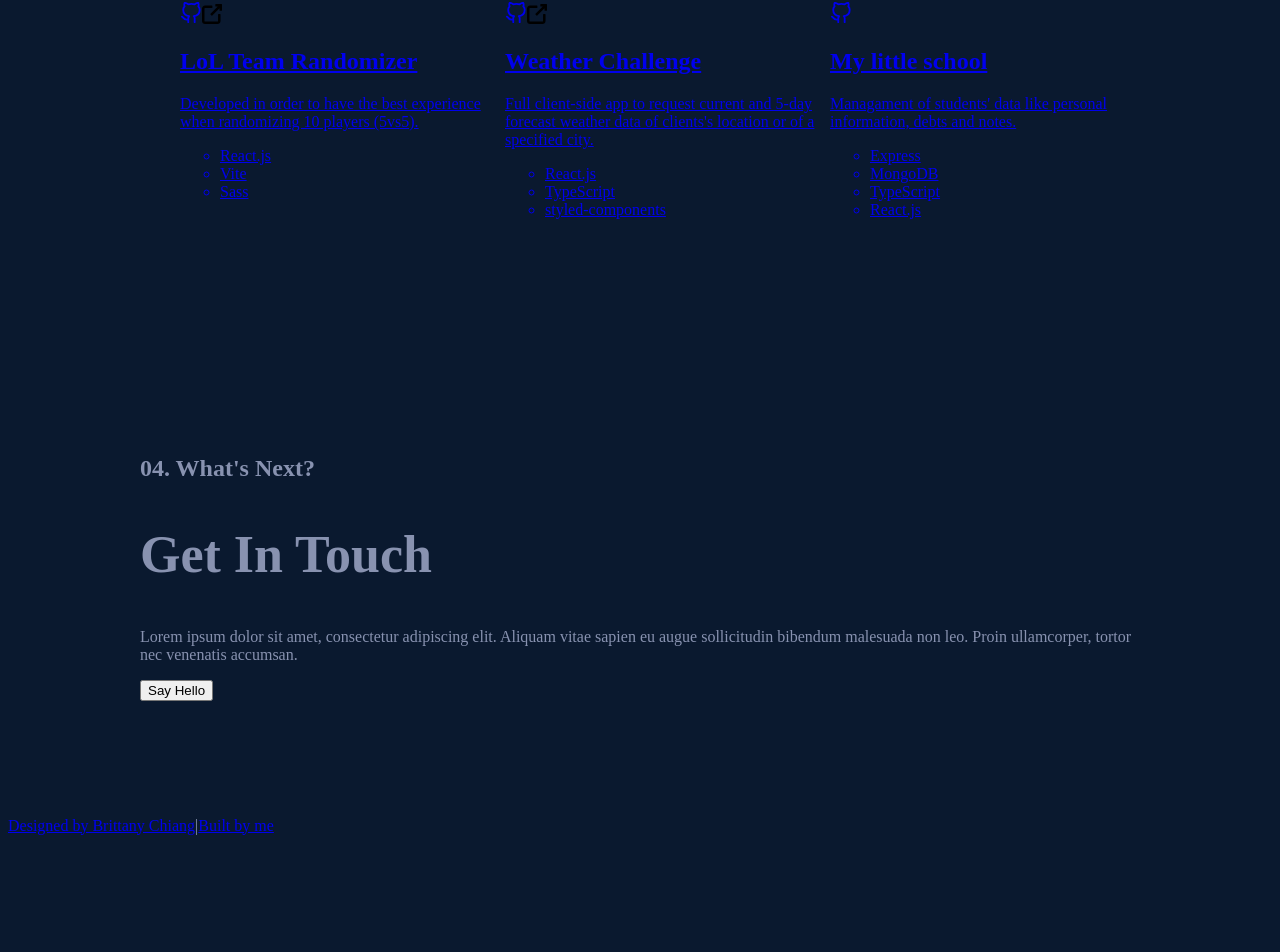
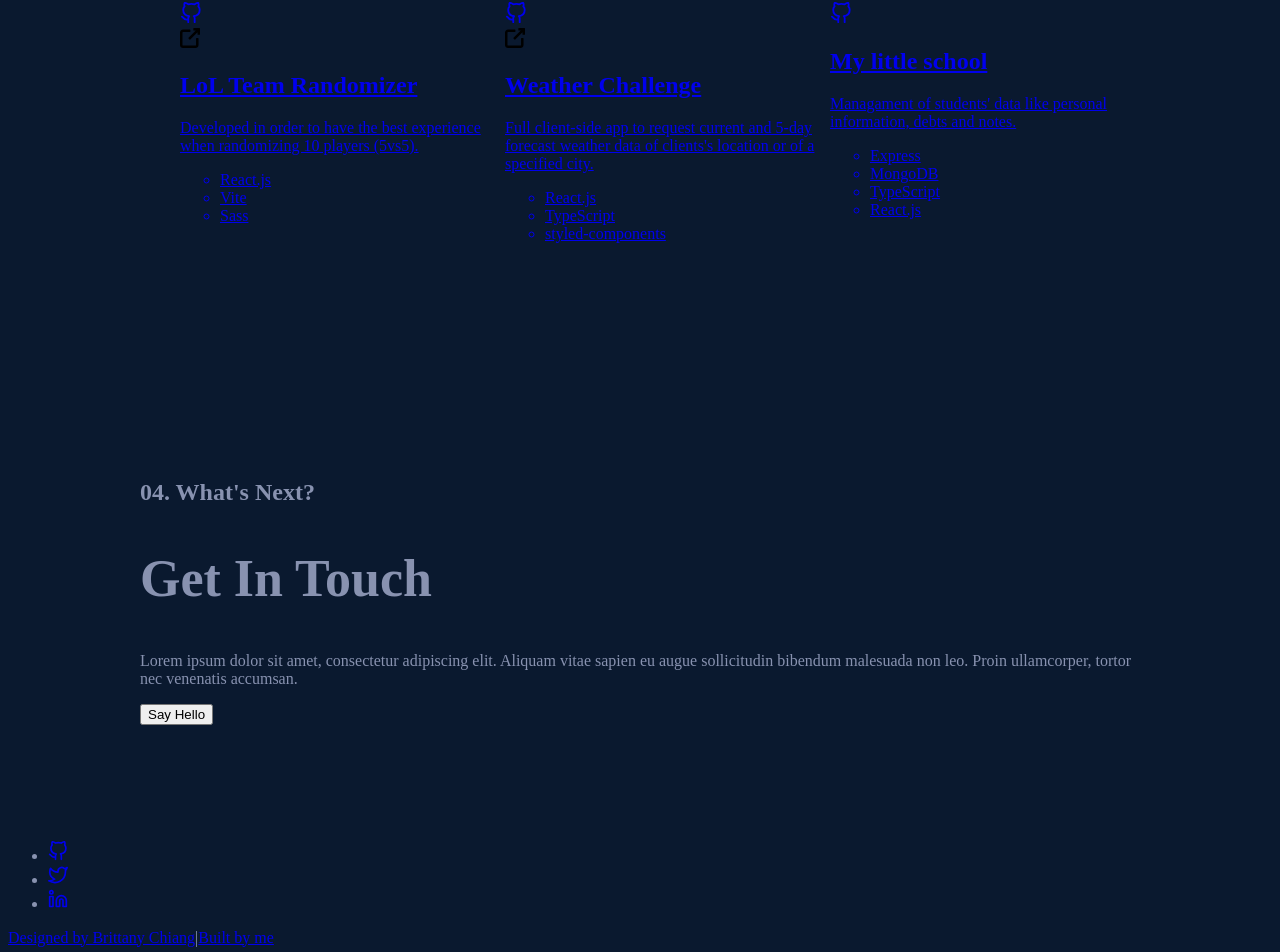
Before and after one commit to lausoffici/portfolio, a Next.js app: page / in a window 1280 px wide. Shown: the part 2562-3514 px from the top of the page. Before the commit the page ends 3413 px from the top, so only its background shows below. Built offline with nearby package versions, Linux system fonts and the light colour scheme.

Commit message:
add contact actions on footer, smooth scrolling and bug fixes

```diff
--- a/components/Project/index.jsx
+++ b/components/Project/index.jsx
@@ -20,10 +20,8 @@ const Project = ({ title, description, github, demo, tools }) => {
             alt="Github"
           />
           {demo && (
-            <a
-              href={demo}
-              target="_blank"
-              rel="noreferrer"
+            <div
+              onClick={() => window.open(demo, '_blank')}
               aria-label="External Link"
             >
               <ExternalLinkIcon
@@ -31,7 +29,7 @@ const Project = ({ title, description, github, demo, tools }) => {
                 width={20}
                 alt="Demo"
               />
-            </a>
+            </div>
           )}
         </div>
       </div>
--- a/sections/ContactActions.jsx
+++ b/sections/ContactActions.jsx
@@ -2,7 +2,7 @@ import GithubLogo from '../public/imgs/github.svg'
 import LinkedinLogo from '../public/imgs/linkedin.svg'
 import TwitterLogo from '../public/imgs/twitter.svg'
 
-const actions = [
+export const actions = [
   {
     href: 'https://github.com/lausoffici',
     svg: GithubLogo,
@@ -30,7 +30,7 @@ const ContactActions = () => (
             <li key={a.href} className="p-3.5">
               <a href={a.href} target="_blank" rel="noreferrer">
                 <LogoSvg
-                  className="hover-green hover:-translate-y-1 cursor-[ne-resize]"
+                  className="hover-green hover:-translate-y-1"
                   width={20}
                   height={20}
                 />
--- a/sections/Footer.jsx
+++ b/sections/Footer.jsx
@@ -1,11 +1,29 @@
+import { actions } from './ContactActions'
+
 const Footer = () => (
-  <footer className="flex justify-center font-mono py-5">
+  <footer className="flex flex-col justify-center font-mono py-5 items-center">
+    <ul className="flex items-center relative mb-4 md:hidden">
+      {actions.map((a) => {
+        const LogoSvg = a.svg
+        return (
+          <li key={a.href} className="p-3.5">
+            <a href={a.href} target="_blank" rel="noreferrer">
+              <LogoSvg
+                className="hover-green hover:-translate-y-1"
+                width={20}
+                height={20}
+              />
+            </a>
+          </li>
+        )
+      })}
+    </ul>
     <p className="text-sm flex flex-col sm:flex-row justify-center items-center">
       <a
         href="https://brittanychiang.com/"
         target="_blank"
         rel="noreferrer"
-        className="mb-2 sm:m-0 hover-green hover:cursor-[ne-resize]"
+        className="mb-2 sm:m-0 hover-green"
       >
         Designed by Brittany Chiang
       </a>
@@ -14,7 +32,7 @@ const Footer = () => (
         href="https://github.com/lausoffici/portfolio"
         target="_blank"
         rel="noreferrer"
-        className="hover-green hover:cursor-[ne-resize]"
+        className="hover-green"
       >
         Built by me
       </a>
--- a/styles.css
+++ b/styles.css
@@ -1,3 +1,7 @@
+html {
+  scroll-behavior: smooth;
+}
+
 body {
   @apply text-primary;
   background: #0a192f;
```
